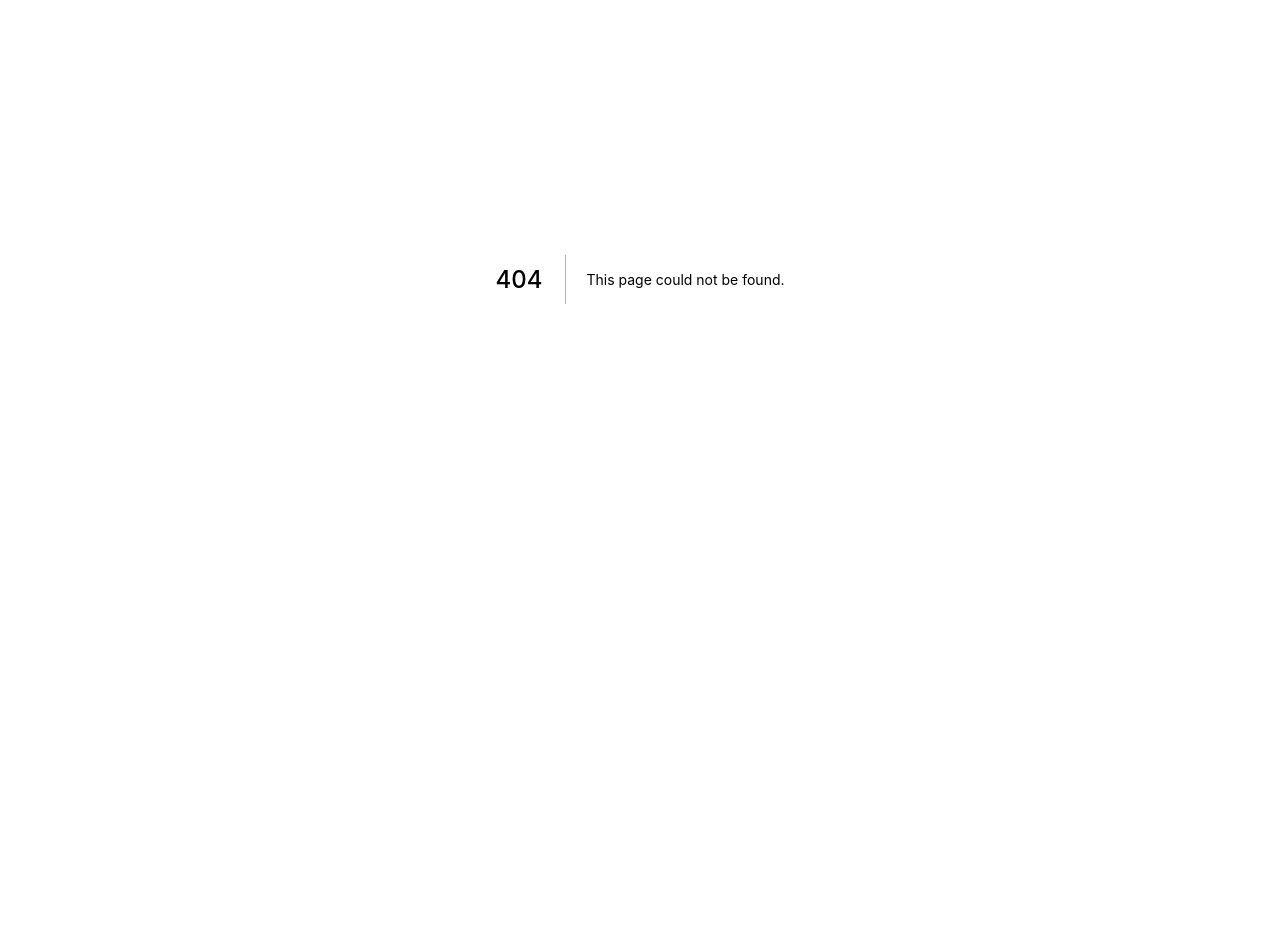
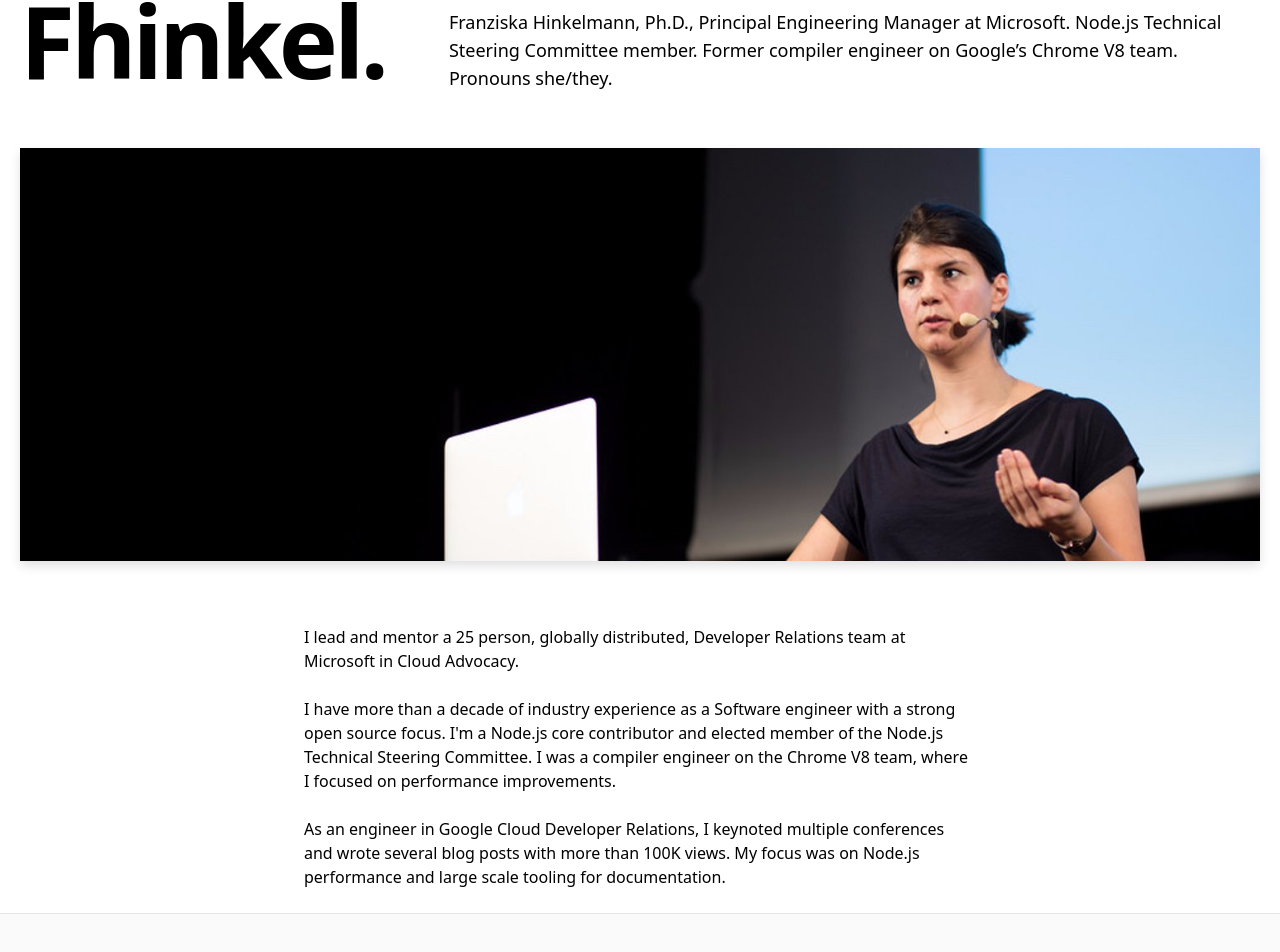
Before and after one commit to fhinkel/nextjs-blog, a Next.js app: page /about in a window 1280 px wide. Before the commit this address had no page. Shown: the part 121-1073 px from the top of the page. Before the commit the page ends 800 px from the top, so only its background shows below. Built offline with nearby package versions, Linux system fonts and the light colour scheme.

Commit message:
Add about page

```diff
--- /dev/null
+++ b/pages/about.tsx
@@ -0,0 +1,50 @@
+import Container from '../components/container'
+import Layout from '../components/layout'
+import Head from 'next/head'
+import Intro from '../components/intro'
+import CoverImage from '../components/cover-image'
+
+const coverImage = '/assets/blog/conferenceHeadshot.jpeg'
+
+export default function About() {
+  return (
+    <>
+      <Layout>
+        <Head>
+          <title>Franziska Hinkelmann, Ph.D.</title>
+        </Head>
+        <Container>
+          <Intro />
+          <section>
+            <div className="mb-8 md:mb-16">
+              <CoverImage title="Franziska Hinkelmann, Ph.D." src={coverImage} slug="" />
+            </div>
+          </section>
+
+          <div className="max-w-2xl mx-auto">
+            <div>
+              I lead and mentor a 25 person, globally distributed, Developer Relations team
+              at Microsoft in Cloud Advocacy.
+              <br />
+              <br />
+              I have more than a decade of
+              industry experience as a Software engineer with a strong open source focus. I'm a Node.js
+              core contributor and elected member of the Node.js Technical Steering Committee.
+              I was a compiler engineer
+              on the Chrome V8 team, where I focused on performance
+              improvements.
+              <br />
+              <br />
+              As an engineer in Google Cloud Developer Relations, I keynoted multiple conferences
+              and wrote several blog posts
+              with more than 100K views. My focus was on Node.js performance and large scale tooling for
+              documentation.
+              <br />
+              <br />
+            </div>
+          </div>
+        </Container>
+      </Layout>
+    </>
+  )
+}
```
Also changed, not shown: public/assets/blog/conferenceHeadshot.jpeg (added).
